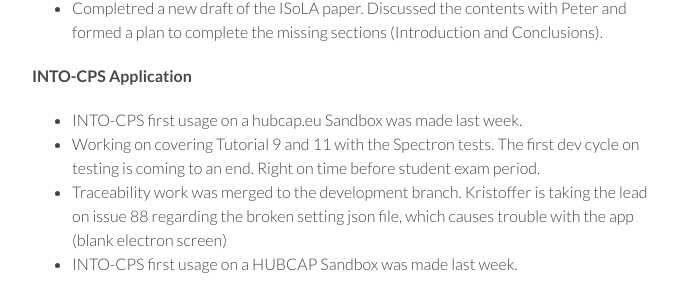
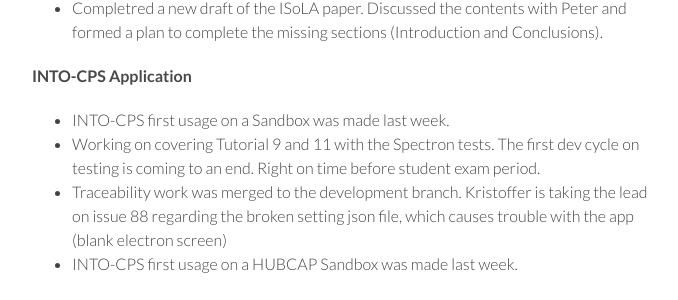
Before and after one commit to digitaltwincentre/digitaltwincentre.github.io, a Jekyll site: the page built from _biweeklies/Biweekly-18.md, in a window 1280 px wide and 900 px high, scrolled down 2526 px. Shown: the part 150-450 px from the top of the window, without its empty margins (418-1096 px from the left). Built offline with Jekyll 4.4.1, drawn with Linux system fonts in a browser that asks for light colours; nearby versions of some CDN libraries.

Commit message:
Update Biweekly-18.md

```diff
--- a/_biweeklies/Biweekly-18.md
+++ b/_biweeklies/Biweekly-18.md
@@ -88,7 +88,7 @@ Despite the "workshop" work in the title, it is conceived as a sequence of light
 * Completred a new draft of the ISoLA paper. Discussed the contents with Peter and formed a plan to complete the missing sections (Introduction and Conclusions).
 
 #### INTO-CPS Application
-* INTO-CPS first usage on a hubcap.eu Sandbox was made last week.
+* INTO-CPS first usage on a <hubcap.eu> Sandbox was made last week.
 * Working on covering Tutorial 9 and 11 with the Spectron tests. The first dev cycle on testing is coming to an end. Right on time before student exam period.
 * Traceability work was merged to the development branch. Kristoffer is taking the lead on issue 88 regarding the broken setting json file, which causes trouble with the app (blank electron screen)
 * INTO-CPS first usage on a HUBCAP Sandbox was made last week.
```
